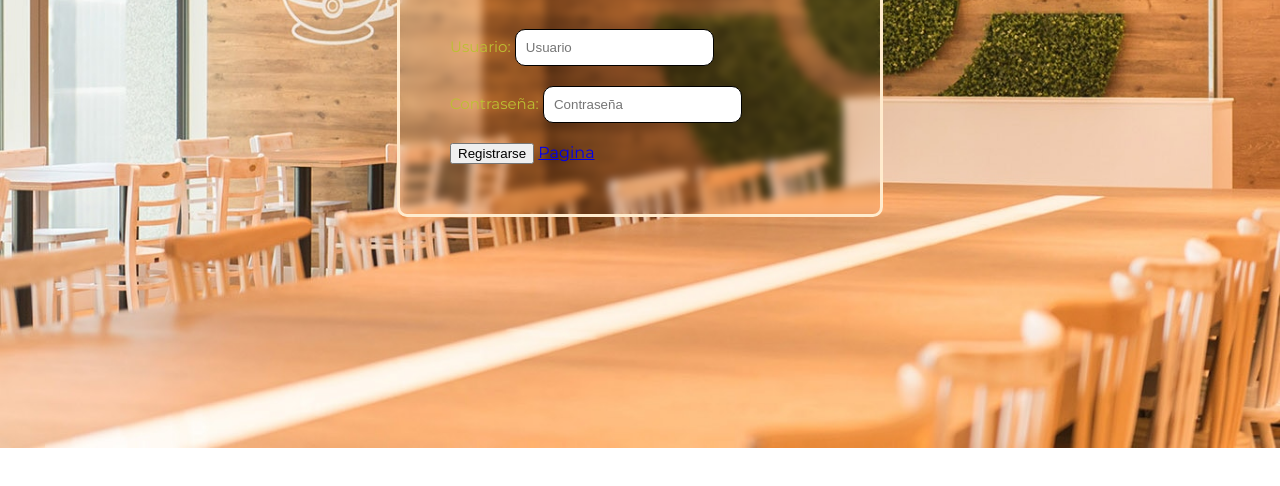
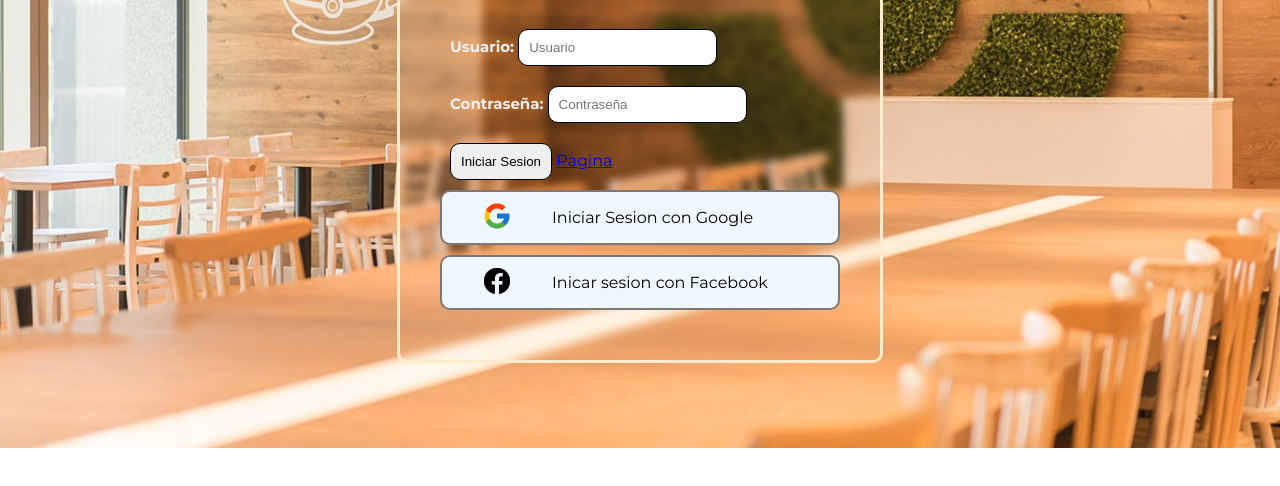
Before and after one commit to dianacopacondori/TallerWeb, a plain HTML site: page main_Page/login.html in a window 1280 px wide. Shown: the part 264-750 px from the top of the page. Drawn offline with Linux system fonts and the light colour scheme.

Commit message:
Add social login options with Google and Facebook to login page

```diff
--- a/main_Page/login.html
+++ b/main_Page/login.html
@@ -34,8 +34,9 @@
             padding: 10px;
         }
         .form_group label{
-            font-size: 15px;
-            color: #bcbf32;
+            font-size: 15px ;
+            font-weight: bold;
+            color: #f0f0f0 ;
 
         }
         h1{
@@ -43,7 +44,8 @@
             color: #bcbf32;
         }
         input[type="password"],
-        input[type="text"]{
+        input[type="text"],
+        input[type="submit"]{
             border: 1px solid;
             border-radius: 10px;
             padding: 10px;
@@ -53,26 +55,63 @@
             outline: none;
             box-shadow: 0 0 5px rgba(0,123,255,0.5);
         }
+        .login_google,.login_face{
+            border: 2px solid rgb(124, 120, 120);
+            border-radius: 10px;
+            background-color: aliceblue;
+            display: flex;
+            margin-bottom: 10px;
+        }
+        .icon-google{
+            background-image: url(icons8-logo-de-google-48.png);
+            background-repeat: no-repeat;
+            background-position: center; /* Centra la imagen dentro del espacio */
+            background-size: contain;    /* Escala la imagen para que quepa completa */
+            width: 30px;
+            height: 30px;
+            margin: 9px 40px;
+        }
+        .icon_face{
+            background-image: url(icons8-facebook-nuevo-50.png);
+            background-repeat: no-repeat;
+            background-position: center; /* Centra la imagen dentro del espacio */
+            background-size: contain;    /* Escala la imagen para que quepa completa */
+            width: 30px;
+            height: 30px;
+            margin: 9px 40px;
+        }
+
+
     </style>
 </head>
 <body>
+<div class="card-login">
     <form>
-  <div class="card-login">
         <h1>Iniciar Sesión</h1>
         <div class="form_group">
             <label for="user">Usuario:</label>
             <input type="text" id="user" placeholder="Usuario">
         </div>
-
         <div class="form_group">
             <label for="">Contraseña:</label>
             <input type="password" placeholder="Contraseña">
         </div>
         <div class="form_group">
-        <input type="submit" value="Registrarse">
+            <input type="submit" value="Iniciar Sesion">
             <a href="index.html">Pagina</a>
         </div>
+    </form>
+    <div class="login_terceros">
+        <div class="login_google">
+            <div class="icon-google"></div>
+            <p>Iniciar Sesion con Google</p>
         </div>
-</form>
+        <div class="login_face">
+            <div class="icon_face"></div>
+            <p>Inicar sesion con Facebook</p>
+        </div>
+    </div>
+</div>
+
 </body>
 </html>
```
Also changed, not shown: main_Page/icons8-facebook-nuevo-50.png (added), main_Page/icons8-logo-de-google-48.png (added). Lines whose indentation alone changed are shown as unchanged.
